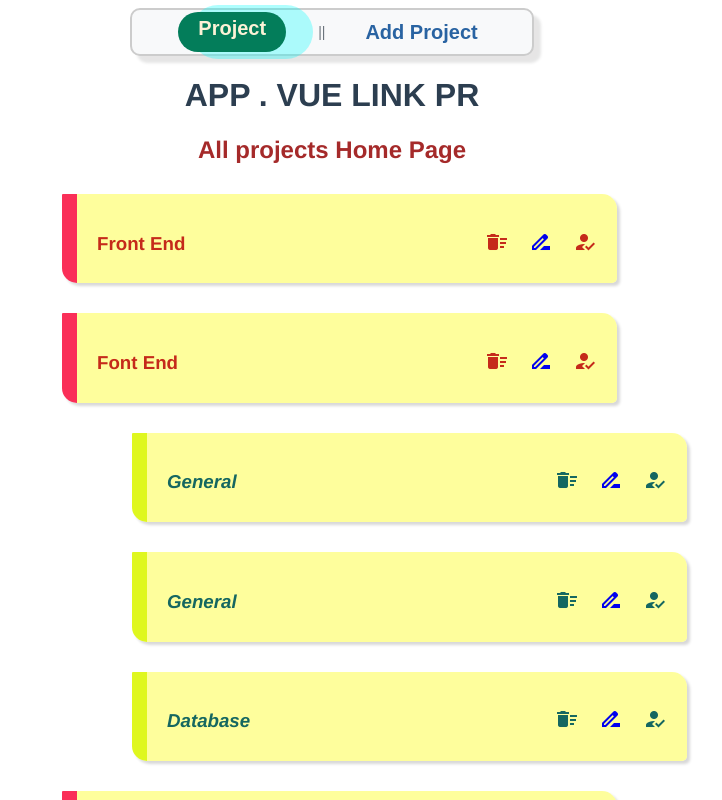
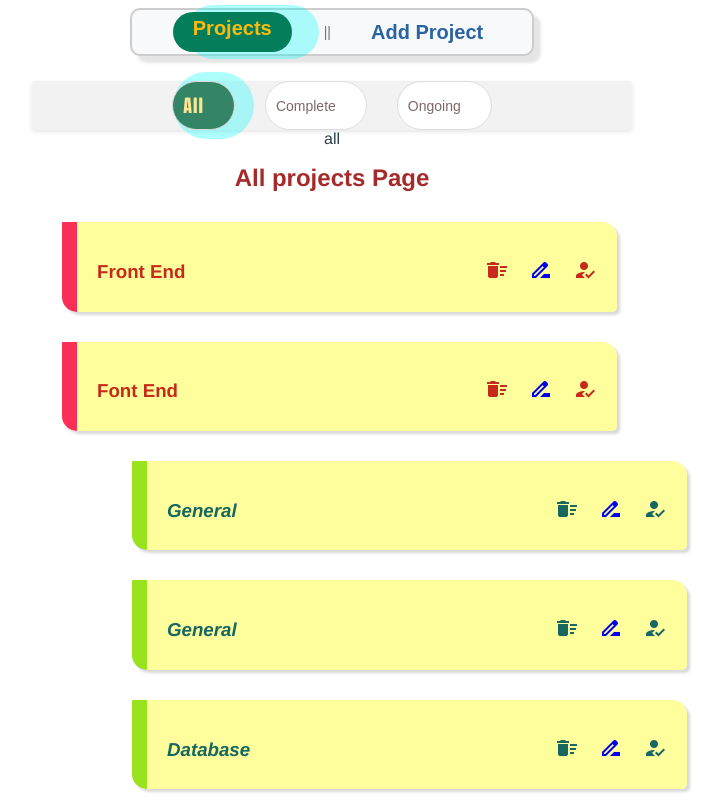
Before and after one commit to KRYPTONITErex/project_planner1, a Vue app: page / in a window 1280 px wide. Shown: the top 800 px of the page, without its empty margins (308-1030 px from the left). Built offline with nearby package versions, Linux system fonts and the light colour scheme; data requests are answered from the project's data file.

Commit message:
6th filter nav active-link

```diff
--- a/src/App.vue
+++ b/src/App.vue
@@ -1,8 +1,6 @@
 <template>
 
-<Navbar></Navbar>
-
-<h1>APP . VUE LINK PR</h1>
+  <Navbar></Navbar>
 
   <router-view/>
 
--- /dev/null
+++ b/src/components/FilterNav.vue
@@ -0,0 +1,72 @@
+<template>
+
+    <nav class="filter-nav">
+
+      <button class="filter-button" @click="filterBy('all')"
+      :class="{active:current==='all'}">All</button>
+
+      <button class="filter-button" @click="filterBy('complete')"
+      :class="{active:current==='complete'}">Complete</button>
+
+      <button class="filter-button" @click="filterBy('ongoing')"
+      :class="{active:current==='ongoing'}">Ongoing</button>
+
+    </nav>
+
+</template>
+
+<script>
+  export default {
+    props:['current'],
+    methods:{
+        filterBy(value){
+            // console.log(value)
+            this.$emit("filterValue",value);
+        }
+    }
+
+  };
+</script>
+
+<style>
+  .filter-nav {
+    margin-top: 25px;
+    display: flex;
+    justify-content: center;
+    gap: 30px;
+    padding: 0px;
+    background-color: #f3f2f2; /* Light gray background for the nav */
+    border-radius: 3px;
+    box-shadow: 0 2px 4px rgba(0, 0, 0, 0.1); /* Subtle shadow for modern look */
+  }
+
+  .filter-button {
+    padding: 8px 16px;
+    font-size: 14px;
+    font-weight: 500;
+    color: #7f6868; /* Default text color */
+    background-color: #fff;
+    border: 1px solid #ddd;
+    border-radius: 100px;
+    padding: 10px 30px 10px 10px;
+    cursor: pointer;
+    transition: all 0.3s ease;
+  }
+
+  .filter-button:hover {
+    background-color: orange; /* Hover effect: light blue */
+    color: rgb(255, 255, 255);
+  }
+
+  button.active{
+    font-family: Impact, Haettenschweiler, 'Arial Narrow Bold', sans-serif;
+    letter-spacing: 1px;
+    font-weight: bold;
+    font-size: large;
+    color: #f9e593;
+    background-color: rgb(52, 133, 102);
+    box-shadow: 10px 0px 0px 9px rgba(3, 252, 252, 0.315);
+
+  }
+
+</style>
--- a/src/components/Navbar.vue
+++ b/src/components/Navbar.vue
@@ -1,6 +1,6 @@
 <template>
     <nav class="main-nav">
-      <router-link to="/" class="nav-link">Project</router-link>
+      <router-link to="/" class="nav-link">Projects</router-link>
       <span class="separator">||</span>
       <router-link :to="{ name: 'AddProject' }" class="nav-link">Add Project</router-link>
     </nav>
@@ -40,7 +40,7 @@
     font-size: 14px;
   }
   .router-link-active {
-  color: #fcf2d6; /* Highlighted text color */
+  color: #fabb0e; /* Highlighted text color */
   font-weight: bold; /* Emphasize the active link */
   background-color: rgb(3, 125, 90);
   border-radius: 50px; /* Rounded corners for a smoother look */
--- a/src/components/Singleproject.vue
+++ b/src/components/Singleproject.vue
@@ -89,7 +89,7 @@ export default {
 }
 
 .project.completed {
-    border-left: 15px solid rgba(219, 246, 12, 0.868);
+    border-left: 15px solid rgba(137, 222, 11, 0.868);
     /* background-color: rgb(18, 138, 130); */
     color: rgb(21, 103, 96);
     margin-left: 100px;
@@ -116,6 +116,4 @@ span{
     cursor: pointer;
 }
 
-
-
 </style>
--- a/src/views/HomeView.vue
+++ b/src/views/HomeView.vue
@@ -2,29 +2,37 @@
 
   <div class="home">
 
+    <FilterNav @filterValue="current=$event" :current="current"></FilterNav>
+    {{ current }}
 
-    <h1 class="title">All projects Home Page</h1>
+    <h1 class="title">All projects Page</h1>
 
    <div v-for="project in projects" :key="project.id">
       <Singleproject :project="project" @delete="deletePj" @complete="complete"></Singleproject>
    </div>
 
   </div>
+
+
+
 </template>
 
 <script>
 
 
+import FilterNav from '../components/FilterNav'
 import Singleproject from '../components/Singleproject'
 export default {
   name: 'HomeView',
   components: {
+    FilterNav,
     Singleproject,
 
   },
   data(){
     return{
-      projects: [] //[{},{},{}]
+      projects: [], //[{},{},{}],
+      current: "all"
     }
   },
   mounted(){
```
